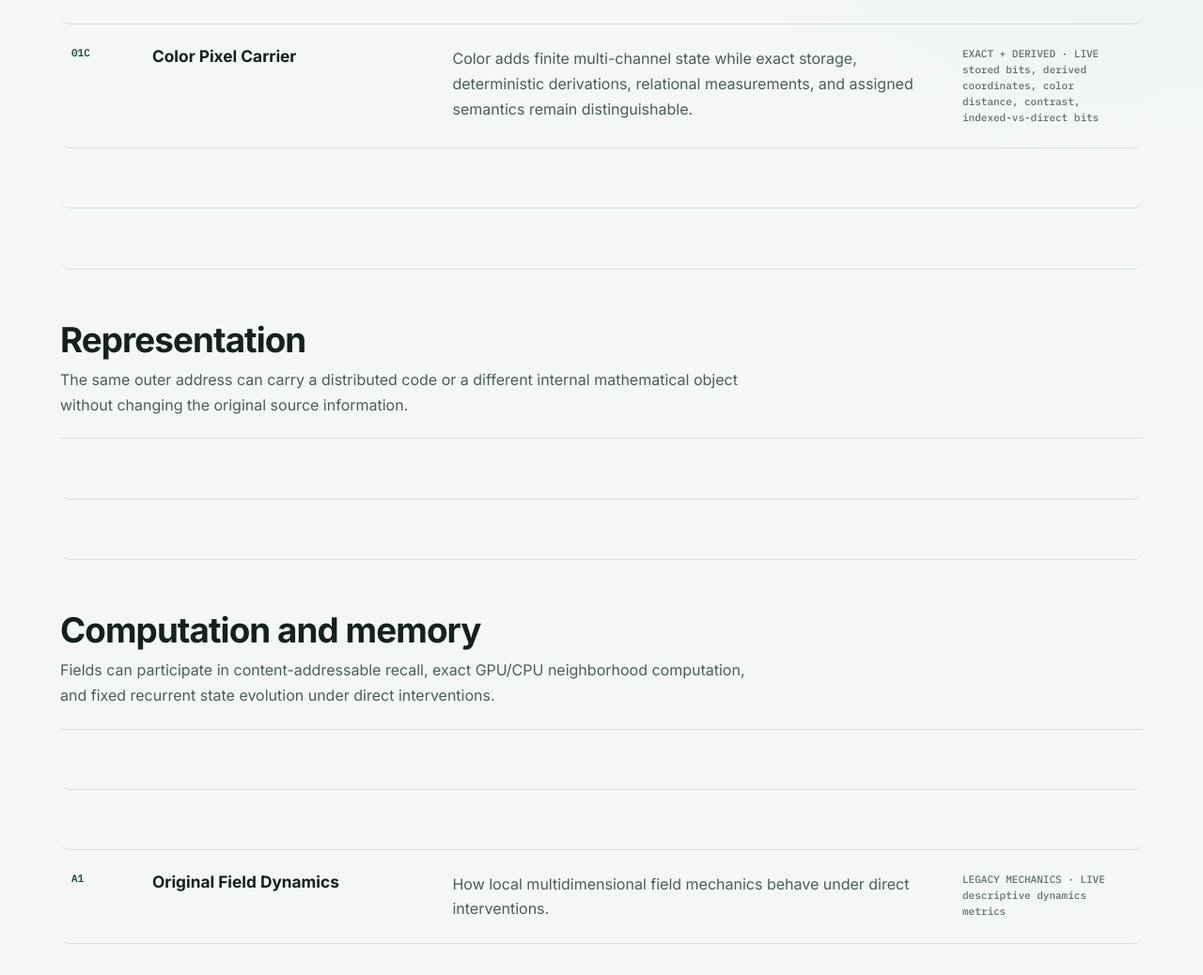
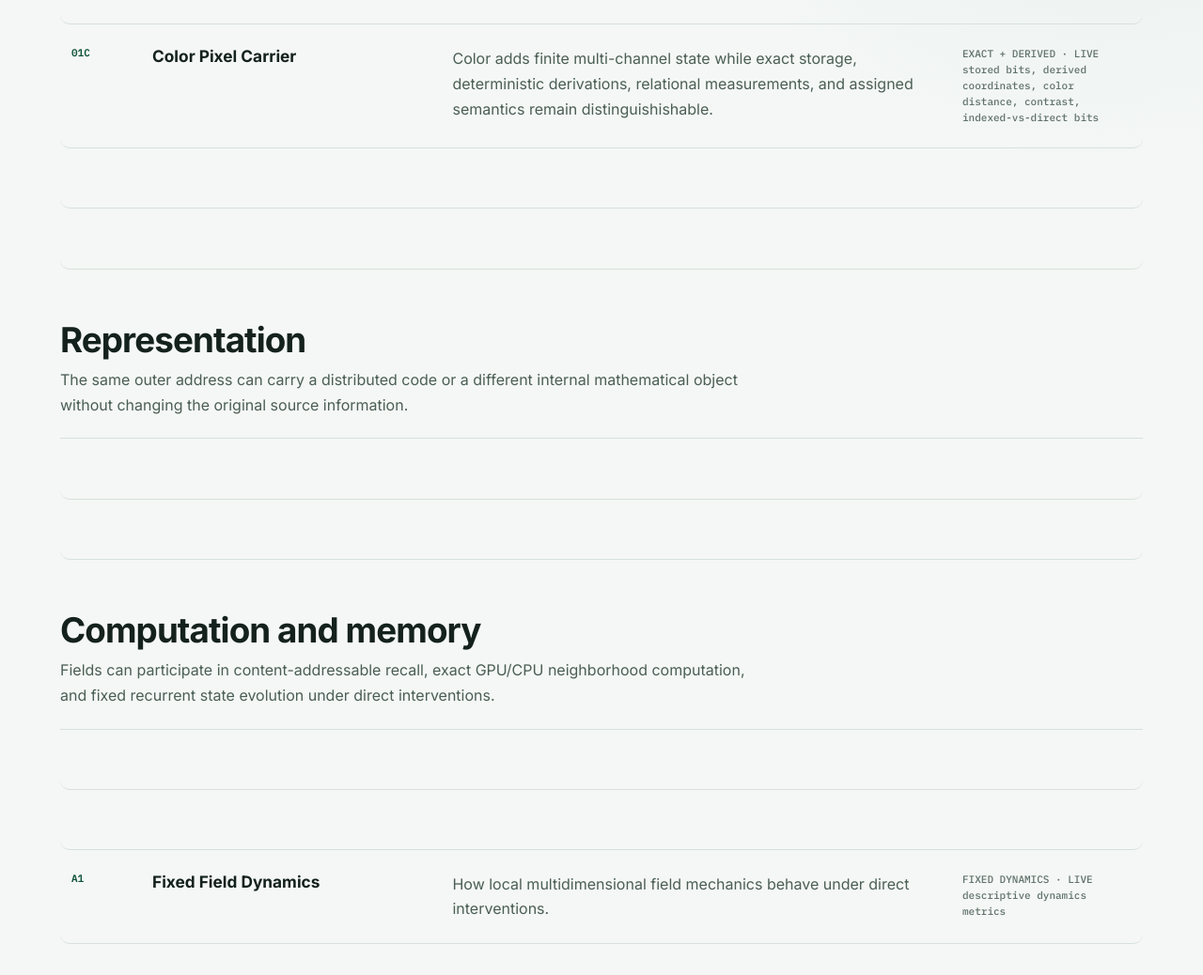
Before and after one commit to bitwikiorg/pixel-art-2026, a Jekyll site: the page built from experiment/index.html, in a window 1280 px wide and 1400 px high, scrolled down 642 px. Shown: the part 208-1246 px from the top of the window at 94% size. Built offline with Jekyll 4.4.1, drawn with Linux system fonts in a browser that asks for light colours.

Commit message:
Move fixed dynamics out of archive

```diff
--- a/_data/experiments.json
+++ b/_data/experiments.json
@@ -1,6 +1,6 @@
 [
   {"id":"01","title":"Binary Pixel Carrier","category":"Foundation","status":"exact","status_label":"EXACT · LIVE","url":"/carrier/","code":["assets/js/pixel-core.js","assets/js/carrier-lab.js"],"tests":["scripts/test-pixel-core.js"],"source":"16×16 binary field = 256 source bits","interpretation":"bit-addressed carrier","operation":"pack / unpack / UTF-8 transport / transforms","measure":"Hamming distance, entropy, CRC-32, bytes","shows":"A black/white field and a bitstream can be the same finite object under different interpretations.","does_not_show":"That high-dimensional interpretations create free information or better AI."},
-  {"id":"01C","title":"Color Pixel Carrier","category":"Foundation","status":"exact","status_label":"EXACT + DERIVED · LIVE","url":"/experiment/color-carrier/","code":["assets/js/color-carrier.js"],"tests":["scripts/test-color-carrier.js"],"source":"one RGB888 color + one comparison color","interpretation":"24-bit direct RGB or 2-bit indexed color","operation":"serialize / color-space transforms / perceptual comparison / palette accounting","measure":"stored bits, derived coordinates, color distance, contrast, indexed-vs-direct bits","shows":"Color adds finite multi-channel state while exact storage, deterministic derivations, relational measurements, and assigned semantics remain distinguishable.","does_not_show":"That color coordinates are independent source dimensions or that RGB uniquely determines spectrum, wavelength, polarization, material, illumination, or semantic meaning."},
+  {"id":"01C","title":"Color Pixel Carrier","category":"Foundation","status":"exact","status_label":"EXACT + DERIVED · LIVE","url":"/experiment/color-carrier/","code":["assets/js/color-carrier.js"],"tests":["scripts/test-color-carrier.js"],"source":"one RGB888 color + one comparison color","interpretation":"24-bit direct RGB or 2-bit indexed color","operation":"serialize / color-space transforms / perceptual comparison / palette accounting","measure":"stored bits, derived coordinates, color distance, contrast, indexed-vs-direct bits","shows":"Color adds finite multi-channel state while exact storage, deterministic derivations, relational measurements, and assigned semantics remain distinguishishable.","does_not_show":"That color coordinates are independent source dimensions or that RGB uniquely determines spectrum, wavelength, polarization, material, illumination, or semantic meaning."},
   {"id":"02","title":"Corruption & Error Correction","category":"Foundation","status":"exact","status_label":"EXACT · LIVE","url":"/experiment/reliability/","code":["assets/js/pixel-core.js","assets/js/reliability-lab.js"],"tests":["scripts/test-pixel-core.js"],"source":"256 source bits","interpretation":"communication channel","operation":"binary symmetric corruption + Hamming(7,4)","measure":"BER, exact recovery, CRC change","shows":"Redundancy can trade transmitted bits for recoverability.","does_not_show":"Perfect correction at arbitrary noise; Hamming(7,4) corrects one error per 7-bit block and can miscorrect multiple errors."},
   {"id":"03","title":"Associative Pixel Memory","category":"Memory","status":"deterministic","status_label":"DYNAMICAL MEMORY · LIVE","url":"/experiment/memory/","code":["assets/js/pixel-core.js","assets/js/memory-lab.js"],"tests":["scripts/test-pixel-core.js"],"source":"16×16 binary patterns","interpretation":"bipolar Hopfield state","operation":"Hebbian storage + sequential asynchronous updates","measure":"Hamming distance, energy, convergence","shows":"A binary field can be interpreted as a content-addressable attractor state.","does_not_show":"That spatial pixel topology is responsible; this Hopfield model is fully connected."},
   {"id":"04","title":"Visual Motif Codec","category":"Compression","status":"exact","status_label":"EXACT CODEC · LIVE","url":"/experiment/motif-codec/","code":["assets/js/pixel-core.js","assets/js/motif-lab.js"],"tests":["scripts/test-pixel-core.js"],"source":"16×16 binary field","interpretation":"dictionary of repeated 2×2 motifs","operation":"exact dictionary coding","measure":"dictionary + index + metadata bits, decode distance","shows":"Repeated spatial structure can be represented with reusable symbols and measured side information.","does_not_show":"Universal compression; random fields often expand."},
@@ -12,5 +12,5 @@
   {"id":"10","title":"Primitive Resource Benchmark","category":"Benchmark","status":"benchmark","status_label":"MULTI-SEED REFERENCE","url":"/experiment/primitive-benchmark/","code":["experiments/pixel_primitives.py","experiments/benchmark_primitives.py"],"tests":[],"source":"same relation dataset","interpretation":"vector vs tensor vs inner-token pixel","operation":"trained recurrent architectures","measure":"state scalars, parameters, runtime, near/far accuracy across seeds","shows":"Different matching protocols produce different comparisons and seed variance matters.","does_not_show":"A universal winner; equal-state, equal-parameter and equal-compute are distinct protocols."},
   {"id":"11","title":"Pixel Genome","category":"Generation","status":"deterministic","status_label":"PROCEDURAL BASELINE · LIVE","url":"/experiment/pixel-genome/","code":["assets/js/pixel-genome.js"],"tests":["scripts/test-pixel-genome.js"],"source":"128-bit genome","interpretation":"2-bit indexed-color field + genome-derived RGB palette","operation":"generate / mutate / cross / interpolate / damage / regenerate","measure":"genome bits, index-raster bits, changed color indices, exact regeneration","shows":"A compact procedural description plus a shared interpreter can generate and regenerate a larger indexed-color field within a restricted family.","does_not_show":"General image compression or learned generation; the first implementation is procedural."},
   {"id":"12","title":"Pixel Organism","category":"Generation","status":"deterministic","status_label":"GENOME + CONTROLLER · LIVE","url":"/experiment/pixel-organism/","code":["assets/js/pixel-organism.js"],"tests":["scripts/test-pixel-organism.js"],"source":"256-bit genome + deterministic 32×32 food world","interpretation":"128-bit morphology/palette + 128-bit recurrent controller/physiology","operation":"decode phenotype / simulate lifetime / mutate / select","measure":"genome distance, body distance, food, survival, energy, selected-world score, held-out mean","shows":"One finite inherited description can deterministically generate both a visible pixel phenotype and a small recurrent controller whose mutations produce measurable behavioral changes.","does_not_show":"Open-ended evolution, consciousness, ecological realism, gradient learning, or general intelligence; selection is a deterministic hill-climbing baseline."},
-  {"id":"A1","title":"Original Field Dynamics","category":"Archive","status":"mechanics","status_label":"LEGACY MECHANICS · LIVE","url":"/experiment/dynamics/","code":["assets/js/field.js"],"tests":[],"source":"32×32×8 floating state","interpretation":"hand-designed recurrent field","operation":"local coupling / regional feedback / damage","measure":"descriptive dynamics metrics","shows":"How local multidimensional field mechanics behave under direct interventions.","does_not_show":"Learning, reasoning, or evidence for MPF performance."}
+  {"id":"A1","title":"Fixed Field Dynamics","category":"Computation","status":"mechanics","status_label":"FIXED DYNAMICS · LIVE","url":"/experiment/dynamics/","code":["assets/js/field.js"],"tests":[],"source":"32×32×8 floating state","interpretation":"hand-designed recurrent field","operation":"local coupling / regional feedback / damage","measure":"descriptive dynamics metrics","shows":"How local multidimensional field mechanics behave under direct interventions.","does_not_show":"Learning, reasoning, or evidence for MPF performance."}
 ]
```
